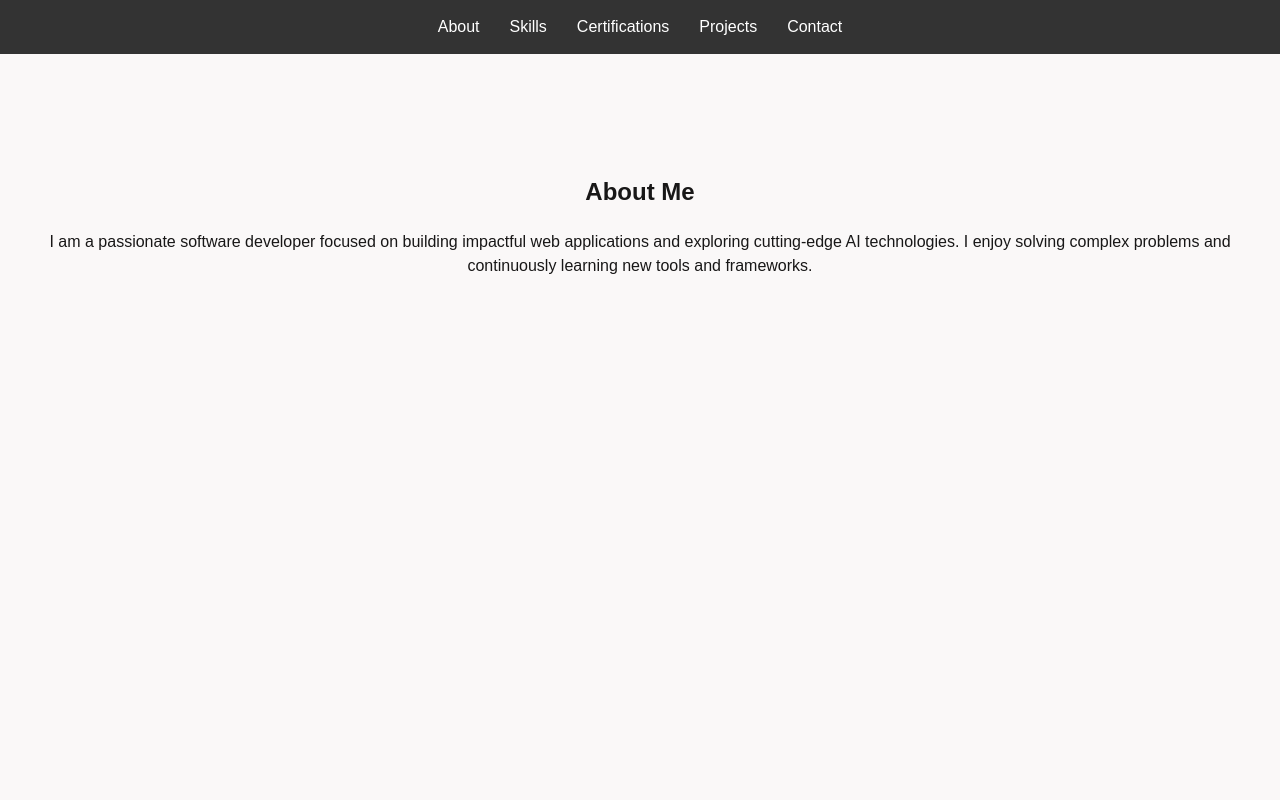
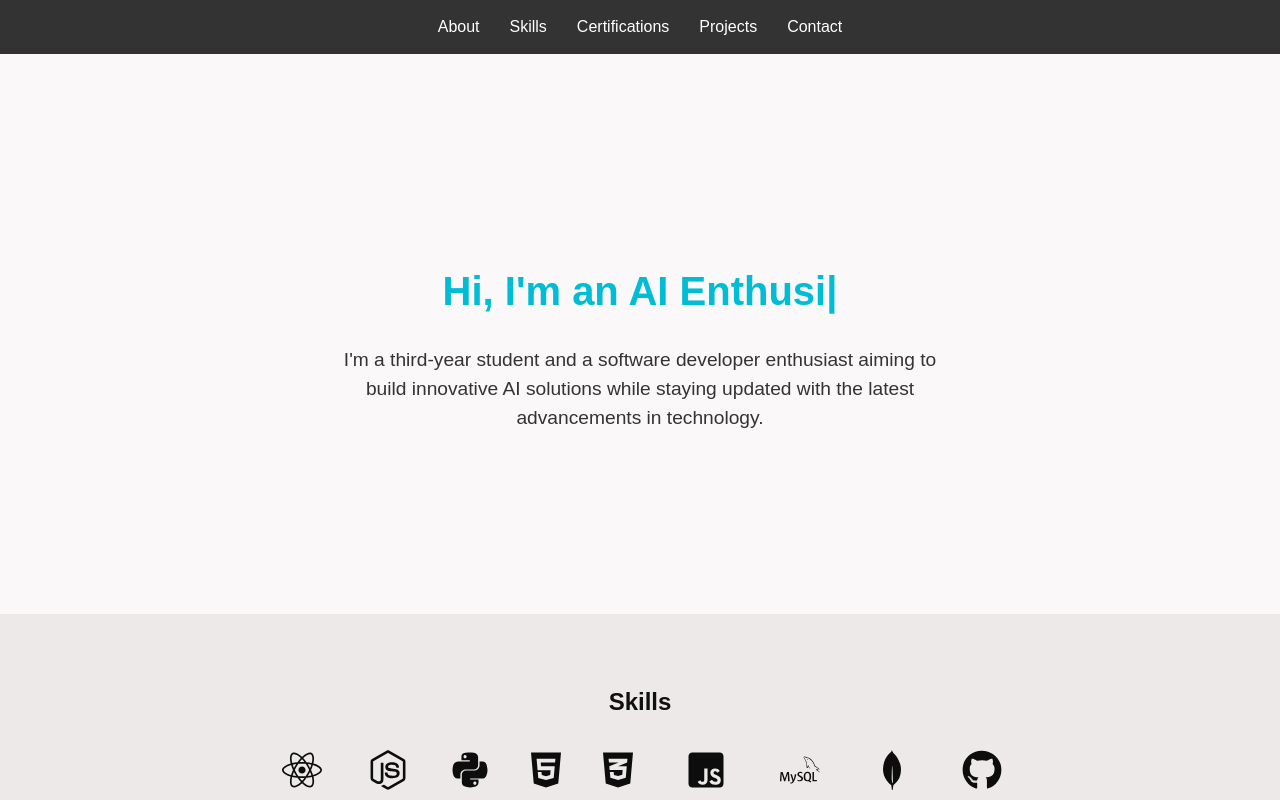
Before and after one commit to saiprasad0905/Portfolio, a React (Vite) app: page / in a window 1280 px wide. Shown: the top 800 px of the page. Built offline with nearby package versions, Linux system fonts and the light colour scheme.

Commit message:
updated the about page

```diff
--- a/package.json
+++ b/package.json
@@ -10,9 +10,11 @@
     "preview": "vite preview"
   },
   "dependencies": {
+    "framer-motion": "^12.23.12",
     "react": "^19.1.0",
     "react-dom": "^19.1.0",
-    "react-icons": "^5.5.0"
+    "react-icons": "^5.5.0",
+    "react-typed": "^2.0.12"
   },
   "devDependencies": {
     "@eslint/js": "^9.30.1",
--- a/src/components/About/About.css
+++ b/src/components/About/About.css
@@ -1,19 +1,26 @@
 .about {
   width: 100%;
-  min-height: 100vh;
-  padding: 100px 20px;
+  min-height: 70vh;
+  padding: 60px 20px;
   background-color: #faf8f8;
   color: #181717;
   text-align: center;
   box-sizing: border-box;
-  scroll-margin-top: 80px; /* makes sure section aligns well with fixed navbar */
+  scroll-margin-top: 80px;
+  display: flex;
+  align-items: center;
+  justify-content: center;
 }
 
-.profile-img {
-  width: 150px;
-  height: 150px;
-  border-radius: 50%;
-  border: 3px solid #007bff;
-  object-fit: cover;
-  margin: 20px 0;
+.about-container h1 {
+  font-size: 2.5rem;
+  color: #00bcd4;
 }
+
+.about-container p {
+  font-size: 1.2rem;
+  color: #333;
+  max-width: 600px;
+  margin: auto;
+  margin-top: 20px;
+}
--- a/src/components/About/About.jsx
+++ b/src/components/About/About.jsx
@@ -1,17 +1,33 @@
 import React from "react";
+import { ReactTyped } from "react-typed";
 import "./About.css";
-// import profileImg from "../../assets/profile.jpg"; // adjust this if needed
-// import profileImg from "../../assets/profile.jpg";
 
-const About = () => (
-  <section id="about" className="about">
-    <h2>About Me</h2>
-    {/* <img src={profileImg} alt="Profile" className="profile-img" /> */}
-    <p>
-      I am a passionate software developer focused on building impactful web applications and exploring cutting-edge AI technologies.
-      I enjoy solving complex problems and continuously learning new tools and frameworks.
-    </p>
-  </section>
-);
+function About() {
+  return (
+    <section className="about">
+      <div className="about-container">
+        <h1>
+          Hi, I'm{" "}
+          <ReactTyped
+            strings={[
+              "Sai Prasad",
+              "a Web Developer",
+              "an AI Enthusiast",
+              "a Problem Solver"
+            ]}
+            typeSpeed={50}
+            backSpeed={30}
+            loop
+          />
+        </h1>
+        <p>
+          I'm a third-year student and a software developer enthusiast aiming to
+          build innovative AI solutions while staying updated with the latest
+          advancements in technology.
+        </p>
+      </div>
+    </section>
+  );
+}
 
 export default About;
--- a/src/index.css
+++ b/src/index.css
@@ -23,8 +23,6 @@ a:hover {
 
 body {
   margin: 0;
-  display: flex;
-  place-items: center;
   min-width: 320px;
   min-height: 100vh;
 }
```
Also changed, not shown: 1 other file (tests, documents, lock files or other folders).
